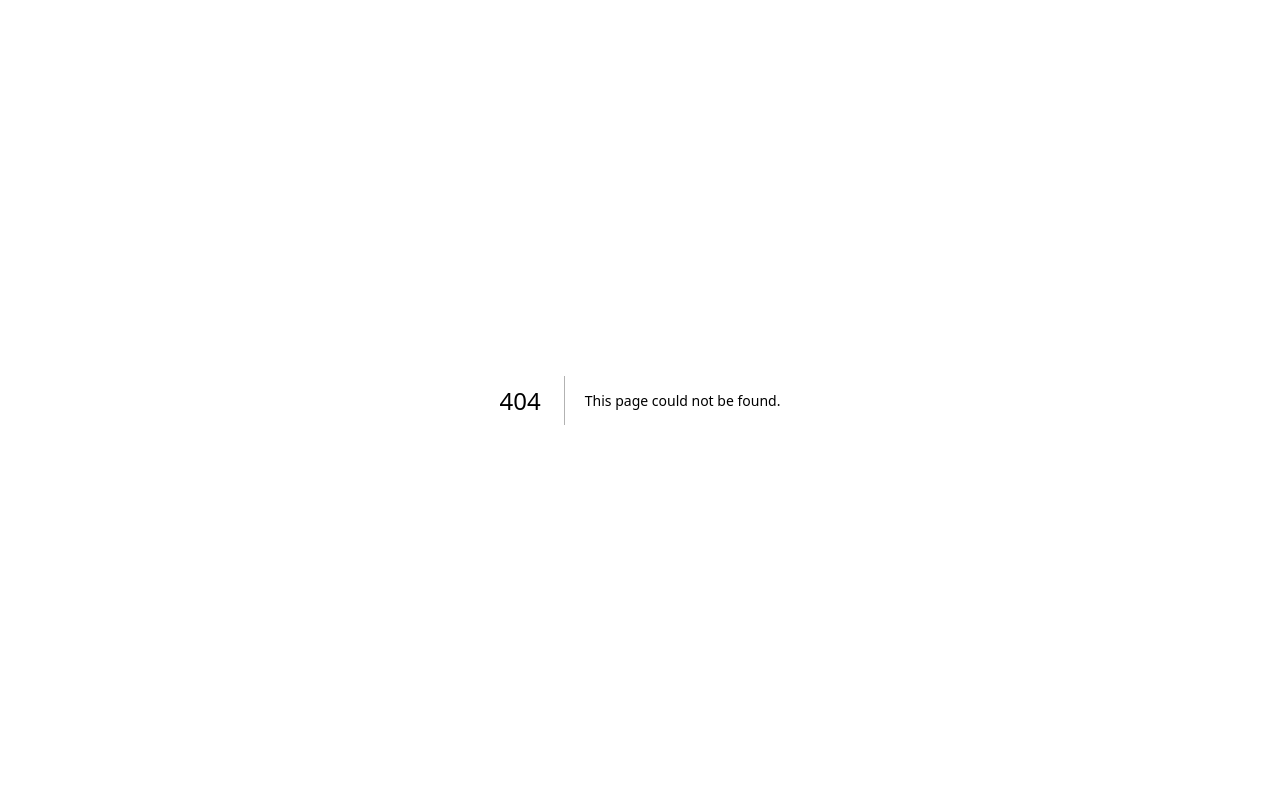
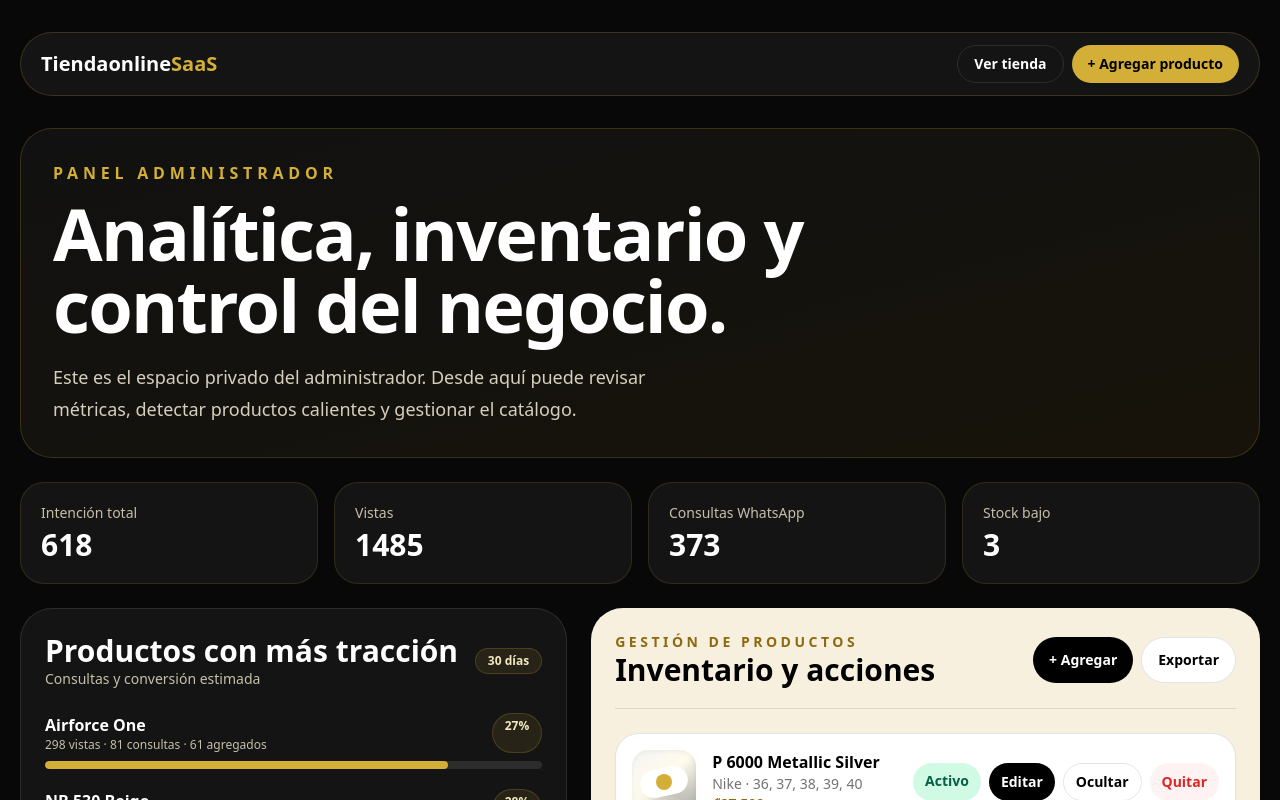
Before and after one commit to dilanrojas53-hub/TiendaonlineSaaS, a Next.js app: page /admin in a window 1280 px wide. Before the commit this address had no page. Shown: the top 800 px of the page. Built offline with nearby package versions, Linux system fonts and the light colour scheme.

Commit message:
Add admin analytics and product management page

```diff
--- /dev/null
+++ b/src/app/admin/page.tsx
@@ -0,0 +1,88 @@
+import Link from 'next/link';
+import { products, wholesalers } from '@/data/demo-products';
+import { crc } from '@/lib/format';
+import { ProductVisual } from '@/components/store/ProductVisual';
+
+const totalViews = products.reduce((sum, p) => sum + p.views, 0);
+const totalClicks = products.reduce((sum, p) => sum + p.whatsappClicks, 0);
+const totalIntent = products.reduce((sum, p) => sum + p.whatsappClicks + p.cartAdds, 0);
+const lowStock = products.filter((p) => p.stockStatus === 'low').length;
+const topProducts = [...products].sort((a, b) => b.whatsappClicks - a.whatsappClicks).slice(0, 5);
+
+export default function AdminPage() {
+  return (
+    <main className="min-h-screen bg-[#080808] px-5 py-8 text-white">
+      <div className="mx-auto max-w-7xl">
+        <nav className="mb-8 flex items-center justify-between rounded-full border border-[#d4af37]/20 bg-white/5 px-5 py-3">
+          <Link href="/" className="text-xl font-black">Tiendaonline<span className="text-[#d4af37]">SaaS</span></Link>
+          <div className="flex gap-2">
+            <Link href="/catalogo" className="rounded-full border border-white/10 px-4 py-2 text-sm font-black">Ver tienda</Link>
+            <button className="rounded-full bg-[#d4af37] px-4 py-2 text-sm font-black text-black">+ Agregar producto</button>
+          </div>
+        </nav>
+
+        <section className="mb-6 rounded-[2rem] border border-[#d4af37]/20 bg-gradient-to-br from-[#111] to-[#17130a] p-8">
+          <p className="font-black uppercase tracking-[.3em] text-[#d4af37]">Panel administrador</p>
+          <h1 className="mt-3 max-w-4xl text-5xl font-black tracking-tight md:text-7xl">Analítica, inventario y control del negocio.</h1>
+          <p className="mt-5 max-w-2xl text-lg leading-8 text-[#d7cfbd]">Este es el espacio privado del administrador. Desde aquí puede revisar métricas, detectar productos calientes y gestionar el catálogo.</p>
+        </section>
+
+        <section className="mb-6 grid gap-4 md:grid-cols-4">
+          <Metric label="Intención total" value={String(totalIntent)} />
+          <Metric label="Vistas" value={String(totalViews)} />
+          <Metric label="Consultas WhatsApp" value={String(totalClicks)} />
+          <Metric label="Stock bajo" value={String(lowStock)} />
+        </section>
+
+        <section className="grid gap-6 xl:grid-cols-[0.9fr_1.1fr]">
+          <div className="rounded-[2rem] border border-white/10 bg-white/5 p-6">
+            <div className="mb-6 flex items-center justify-between">
+              <div>
+                <h2 className="text-3xl font-black">Productos con más tracción</h2>
+                <p className="text-sm text-[#c7bfa9]">Consultas y conversión estimada</p>
+              </div>
+              <span className="rounded-full border border-[#d4af37]/20 bg-[#d4af37]/10 px-3 py-1 text-xs font-black text-[#f3e7bf]">30 días</span>
+            </div>
+            <div className="space-y-5">
+              {topProducts.map((product) => <AnalyticsRow key={product.id} product={product} />)}
+            </div>
+          </div>
+
+          <div className="rounded-[2rem] bg-[#f7f0df] p-6 text-black">
+            <div className="mb-6 flex flex-col gap-4 border-b border-black/10 pb-5 md:flex-row md:items-center md:justify-between">
+              <div>
+                <p className="text-sm font-black uppercase tracking-[.25em] text-[#8d6a10]">Gestión de productos</p>
+                <h2 className="text-3xl font-black">Inventario y acciones</h2>
+              </div>
+              <div className="flex gap-2">
+                <button className="rounded-full bg-black px-4 py-3 text-sm font-black text-white">+ Agregar</button>
+                <button className="rounded-full border border-black/10 bg-white px-4 py-3 text-sm font-black">Exportar</button>
+              </div>
+            </div>
+            <div className="space-y-3">
+              {products.map((product, index) => <InventoryRow key={product.id} product={product} index={index} />)}
+            </div>
+          </div>
+        </section>
+
+        <section className="mt-6 grid gap-4 md:grid-cols-2">
+          {wholesalers.map((client) => <div key={client.id} className="rounded-[2rem] border border-[#d4af37]/20 bg-white/5 p-6"><p className="text-sm font-bold text-[#f3e7bf]">Código {client.code}</p><h3 className="mt-1 text-2xl font-black">{client.businessName}</h3><p className="mt-2 text-[#c7bfa9]">{client.province} · {client.discountRate}% descuento · {client.totalOrders} órdenes · {crc(client.totalSpent)}</p></div>)}
+        </section>
+      </div>
+    </main>
+  );
+}
+
+function Metric({ label, value }: { label: string; value: string }) {
+  return <div className="rounded-3xl border border-[#d4af37]/15 bg-white/5 p-5"><p className="text-sm text-[#c7bfa9]">{label}</p><p className="mt-1 text-3xl font-black">{value}</p></div>;
+}
+
+function AnalyticsRow({ product }: { product: typeof products[number] }) {
+  const conversion = Math.round((product.whatsappClicks / product.views) * 100);
+  const width = Math.min(100, Math.max(12, conversion * 3));
+  return <div><div className="mb-2 flex justify-between gap-3"><div><p className="font-black">{product.name}</p><p className="text-xs text-[#c7bfa9]">{product.views} vistas · {product.whatsappClicks} consultas · {product.cartAdds} agregados</p></div><span className="rounded-full border border-[#d4af37]/20 bg-[#d4af37]/10 px-3 py-1 text-xs font-black text-[#f3e7bf]">{conversion}%</span></div><div className="h-2 overflow-hidden rounded-full bg-white/10"><div className="h-full rounded-full bg-[#d4af37]" style={{ width: `${width}%` }} /></div></div>;
+}
+
+function InventoryRow({ product, index }: { product: typeof products[number]; index: number }) {
+  return <div className="rounded-[1.5rem] border border-black/10 bg-white p-4 shadow-sm"><div className="flex flex-col gap-4 md:flex-row md:items-center md:justify-between"><div className="flex items-center gap-4"><ProductVisual index={index} compact /><div><p className="font-black">{product.name}</p><p className="text-sm text-neutral-500">{product.brand} · {product.sizes.join(', ')}</p><p className="text-sm font-bold text-[#8d6a10]">{crc(product.price)}</p></div></div><div className="flex flex-wrap gap-2 text-sm font-black"><span className={`rounded-full px-3 py-2 ${product.stockStatus === 'low' ? 'bg-amber-100 text-amber-800' : 'bg-emerald-100 text-emerald-800'}`}>{product.stockStatus === 'low' ? 'Stock bajo' : 'Activo'}</span><button className="rounded-full bg-black px-3 py-2 text-white">Editar</button><button className="rounded-full border border-black/10 px-3 py-2">Ocultar</button><button className="rounded-full bg-red-50 px-3 py-2 text-red-600">Quitar</button></div></div></div>;
+}
```
